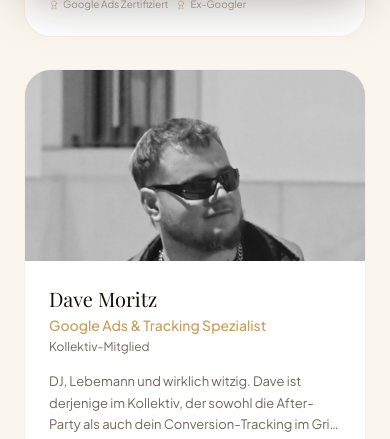
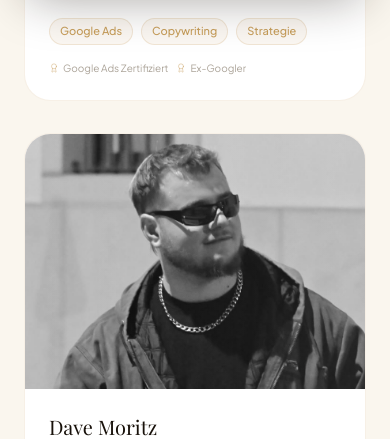
Before and after one commit to SEA-Gute-Freelancer/website, a Next.js app: page /team in a window 390 px wide. Shown: the part 844-1283 px from the top of the page. Built offline with nearby package versions, Linux system fonts and the light colour scheme.

Commit message:
Fix mobile team photo cropping

```diff
--- a/app/team/page.tsx
+++ b/app/team/page.tsx
@@ -51,12 +51,12 @@ export default function TeamPage() {
                 >
                   <div className="flex flex-col sm:grid sm:grid-cols-[200px_1fr]">
                     {/* Photo */}
-                    <div className="relative overflow-hidden aspect-[16/9] sm:aspect-auto sm:min-h-[260px]">
+                    <div className="relative overflow-hidden aspect-[4/3] sm:aspect-auto sm:min-h-[260px]">
                       <Image
                         src={memberImgs[idx]}
                         alt={member.name}
                         fill
-                        className="object-cover object-top group-hover:scale-105 transition-transform duration-700 ease-out"
+                        className="object-cover object-[center_20%] group-hover:scale-105 transition-transform duration-700 ease-out"
                         sizes="(max-width: 640px) 100vw, 200px"
                       />
                       <div className="absolute inset-0 bg-gradient-to-r from-transparent to-white/10" />
```
